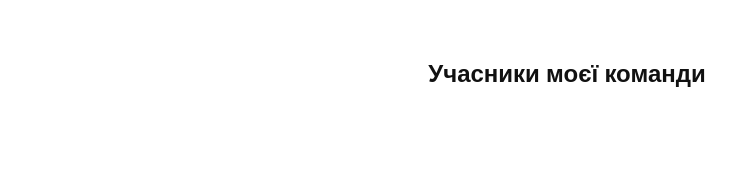
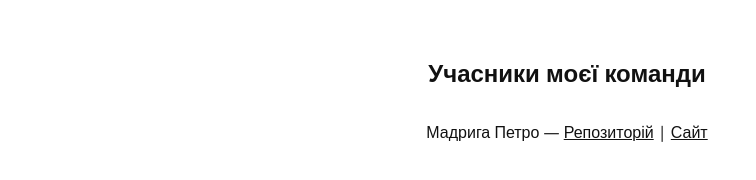
Before and after one commit to dkush-cmd/lab8-site, a plain HTML site: page team.html in a window 1280 px wide. Shown: the part 130-310 px from the top of the page, without its empty margins (73-829 px from the left). Drawn offline with nearby package versions, Linux system fonts and the light colour scheme.

Commit message:
Update team.html with member details
Added team member information and links to the team page.

```diff
--- a/team.html
+++ b/team.html
@@ -28,7 +28,14 @@
     <main class="team-main">
         <div class="container">
             <h1 class="team-title">Учасники моєї команди</h1>
-            <ul class="team-list"></ul>
+                        <ul class="team-list">
+                <li>
+                    Мадрига Петро —
+                    <a href="https://github.com/hanvuq/oki-lab-gith" target="_blank">Репозиторій</a> |
+                    <a href="https://hanvuq.github.io/oki-lab-gith/" target="_blank">Сайт</a>
+                </li>
+            </ul>
+
         </div>
     </main>
 
```
